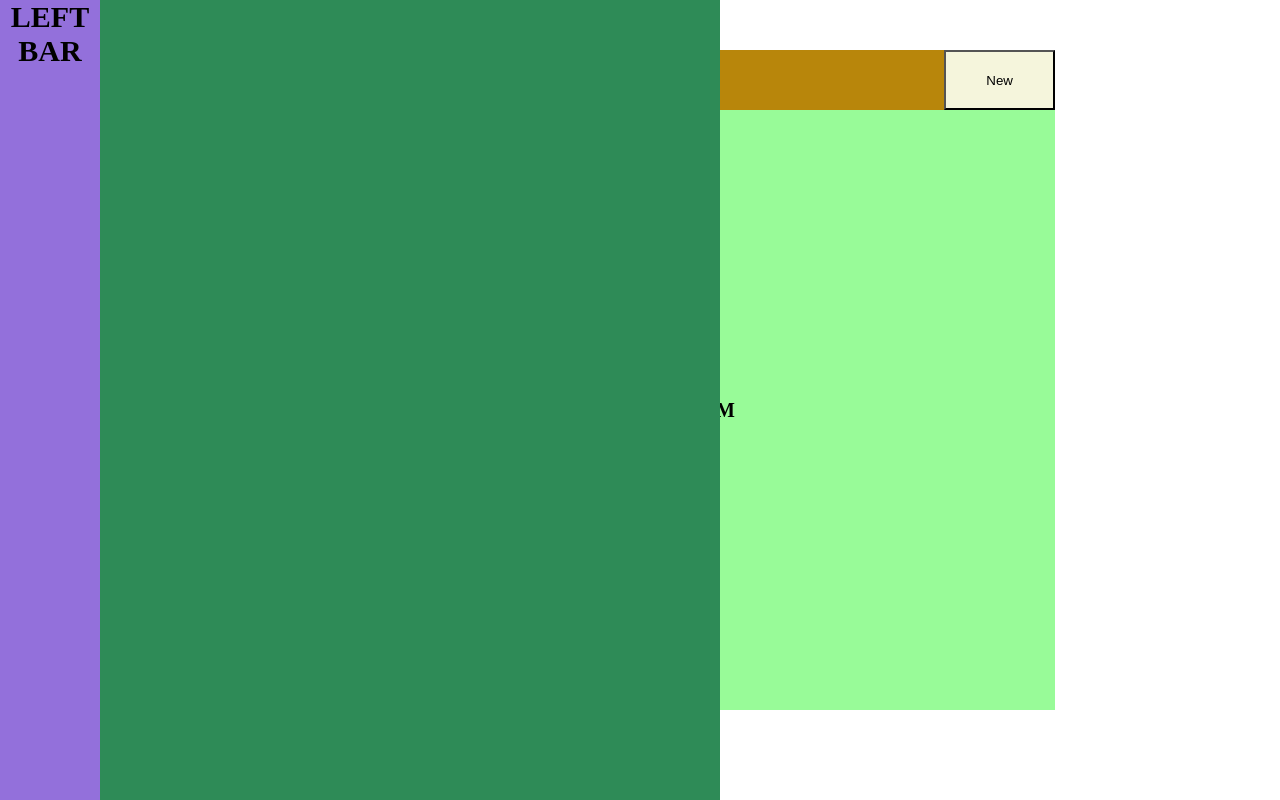
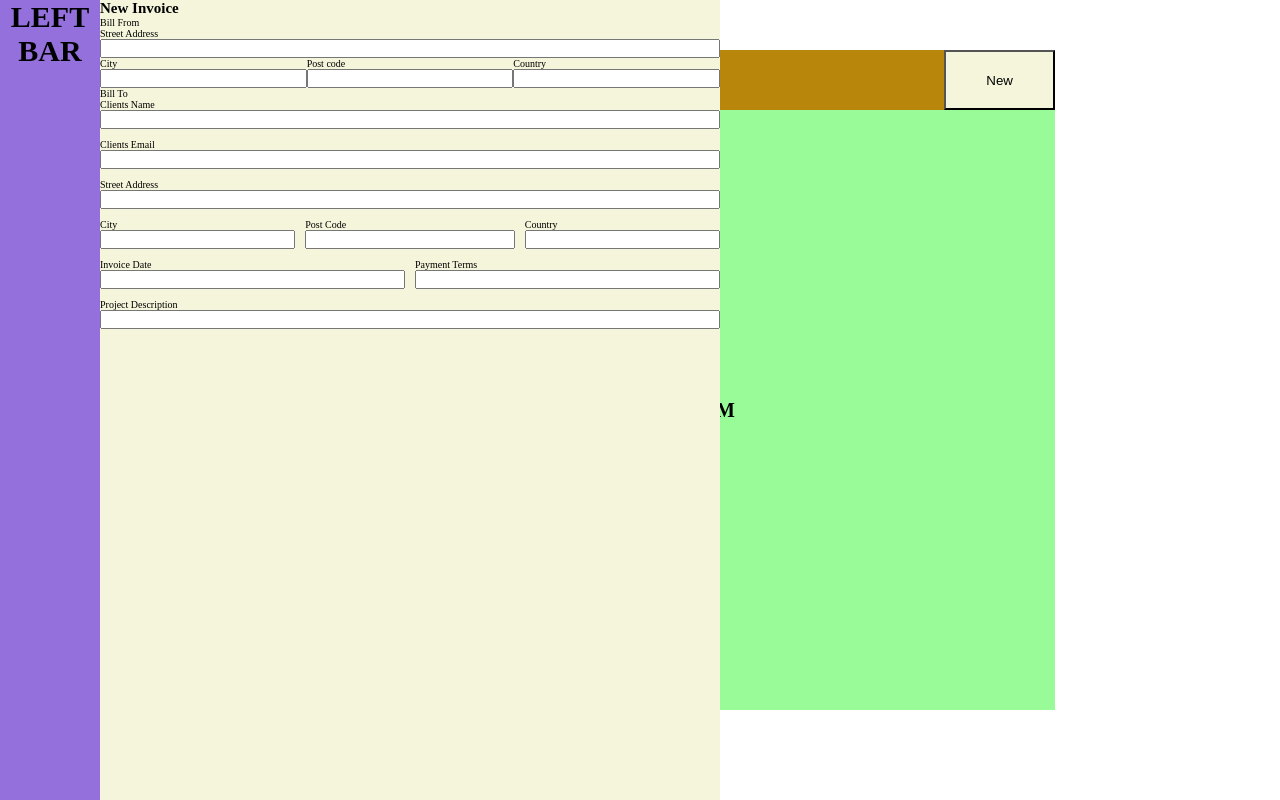
Before and after one commit to asset153/Invoice-app, a React (Vite) app: page / in a window 1280 px wide. Built offline with nearby package versions, Linux system fonts and the light colour scheme.

Commit message:
add billTo; add billFrom to form; plugin eslint to config vite;

```diff
--- a/src/components/Form/Form.jsx
+++ b/src/components/Form/Form.jsx
@@ -2,7 +2,100 @@ import React from "react";
 import { connect } from "react-redux";
 
 const Form = () => {
-  return <div className="form-container"></div>;
+  return (
+    <div className="form-container">
+      <h1>New Invoice</h1>
+      <form>
+        <fieldset className="form-container__form__fieldset--billFrom">
+          <legend>Bill From</legend>
+
+          <div>
+            <label htmlFor="streetAddressBillFromInput">Street Address</label>
+            <br />
+            <input id="streetAddressBillFromInput" type="text" />
+          </div>
+
+          <div>
+            <label htmlFor="cityBillFromInput">City</label>
+            <br />
+            <input id="cityBillFromInput" type="text" />
+          </div>
+
+          <div>
+            <label htmlFor="postCodeBillFromInput">Post code</label>
+            <br />
+            <input id="postCodeBillFromInput" type="text" />
+          </div>
+
+          <div>
+            <label htmlFor="countryBillFromInput">Country</label>
+            <br />
+            <input id="countryBillFromInput" type="text" />
+          </div>
+        </fieldset>
+
+        <fieldset className="form-container__form__fieldset--billTo">
+          <legend>Bill To</legend>
+
+          <div>
+            <label htmlFor="clientsNameBillToInput">Clients Name</label>
+            <br />
+            <input id="clientsNameBillToInput" type="text" />
+          </div>
+
+          <div>
+            <label htmlFor="clientsEmailToInput">Clients Email</label>
+            <br />
+            <input id="clientsEmailToInput" type="text" />
+          </div>
+
+          <div>
+            <label htmlFor="streetAddressBillToInput">Street Address</label>
+            <br />
+            <input id="streetAddressBillToInput" type="text" />
+          </div>
+
+          <div>
+            <label htmlFor="cityToInput">City</label>
+            <br />
+            <input id="cityToInput" type="text" />
+          </div>
+
+          <div>
+            <label htmlFor="postCodeToInput">Post Code</label>
+            <br />
+            <input id="postCodeToInput" type="text" />
+          </div>
+
+          <div>
+            <label htmlFor="countryToInput">Country</label>
+            <br />
+            <input id="countryToInput" type="text" />
+          </div>
+
+          <div>
+            <label htmlFor="dateToInput">Invoice Date</label>
+            <br />
+            <input id="dateToInput" type="text" />
+          </div>
+
+          <div>
+            <label htmlFor="paymentTermsToInput">Payment Terms</label>
+            <br />
+            <input id="paymentTermsToInput" type="text" />
+          </div>
+
+          <div>
+            <label htmlFor="projectDescriptionToInput">
+              Project Description
+            </label>
+            <br />
+            <input id="projectDescriptionToInput" type="text" />
+          </div>
+        </fieldset>
+      </form>
+    </div>
+  );
 };
 
 export default connect()(Form);
--- a/src/components/Form/FormStyle.scss
+++ b/src/components/Form/FormStyle.scss
@@ -6,7 +6,7 @@
   top: 7rem;
   left: 0;
   position: absolute;
-  background-color: seagreen;
+  background-color: beige;
   @include tablet() {
     width: 620px;
     height: calc(100vh - 8rem);
@@ -17,4 +17,97 @@
     top: 0;
     left: 100px;
   }
+
+  > form {
+    > fieldset.form-container__form__fieldset--billFrom {
+      border: none;
+      display: grid;
+      grid-template-areas:
+        "address address address"
+        "city . postcode"
+        "country country country";
+
+      @include tablet() {
+        grid-template-areas:
+          "address address address"
+          "city postcode country";
+      }
+
+      > div {
+        &:nth-of-type(1) {
+          grid-area: address;
+        }
+        &:nth-of-type(2) {
+          grid-area: city;
+        }
+        &:nth-of-type(3) {
+          grid-area: postcode;
+        }
+        &:nth-of-type(4) {
+          grid-area: country;
+        }
+        > input {
+          width: 100%;
+        }
+      }
+    }
+
+    > fieldset.form-container__form__fieldset--billTo {
+      border: none;
+      display: grid;
+      grid-gap: 1rem;
+      grid-template-areas:
+        "name name"
+        "email email"
+        "address address"
+        "city postcode"
+        "country country"
+        "date date"
+        "paymentterms paymentterms"
+        "description description";
+
+      @include tablet() {
+        grid-template-areas:
+          "name name name name"
+          "email email email email"
+          "address address address address"
+          "city postcode postcode country"
+          "date date paymentterms paymentterms"
+          "description description description description";
+      }
+
+      > div {
+        &:nth-of-type(1) {
+          grid-area: name;
+        }
+        &:nth-of-type(2) {
+          grid-area: email;
+        }
+        &:nth-of-type(3) {
+          grid-area: address;
+        }
+        &:nth-of-type(4) {
+          grid-area: city;
+        }
+        &:nth-of-type(5) {
+          grid-area: postcode;
+        }
+        &:nth-of-type(6) {
+          grid-area: country;
+        }
+        &:nth-of-type(7) {
+          grid-area: date;
+        }
+        &:nth-of-type(8) {
+          grid-area: paymentterms;
+        }
+        &:nth-of-type(9) {
+          grid-area: description;
+        }
+        > input {
+          width: 100%;
+        }
+      }
+    }
+  }
 }
--- a/vite.config.js
+++ b/vite.config.js
@@ -1,7 +1,8 @@
-import { defineConfig } from 'vite'
-import react from '@vitejs/plugin-react'
+import { defineConfig } from "vite";
+import react from "@vitejs/plugin-react";
+import eslintPlugin from "vite-plugin-eslint";
 
 // https://vitejs.dev/config/
 export default defineConfig({
-  plugins: [react()]
-})
+  plugins: [react(), eslintPlugin()],
+});
```
